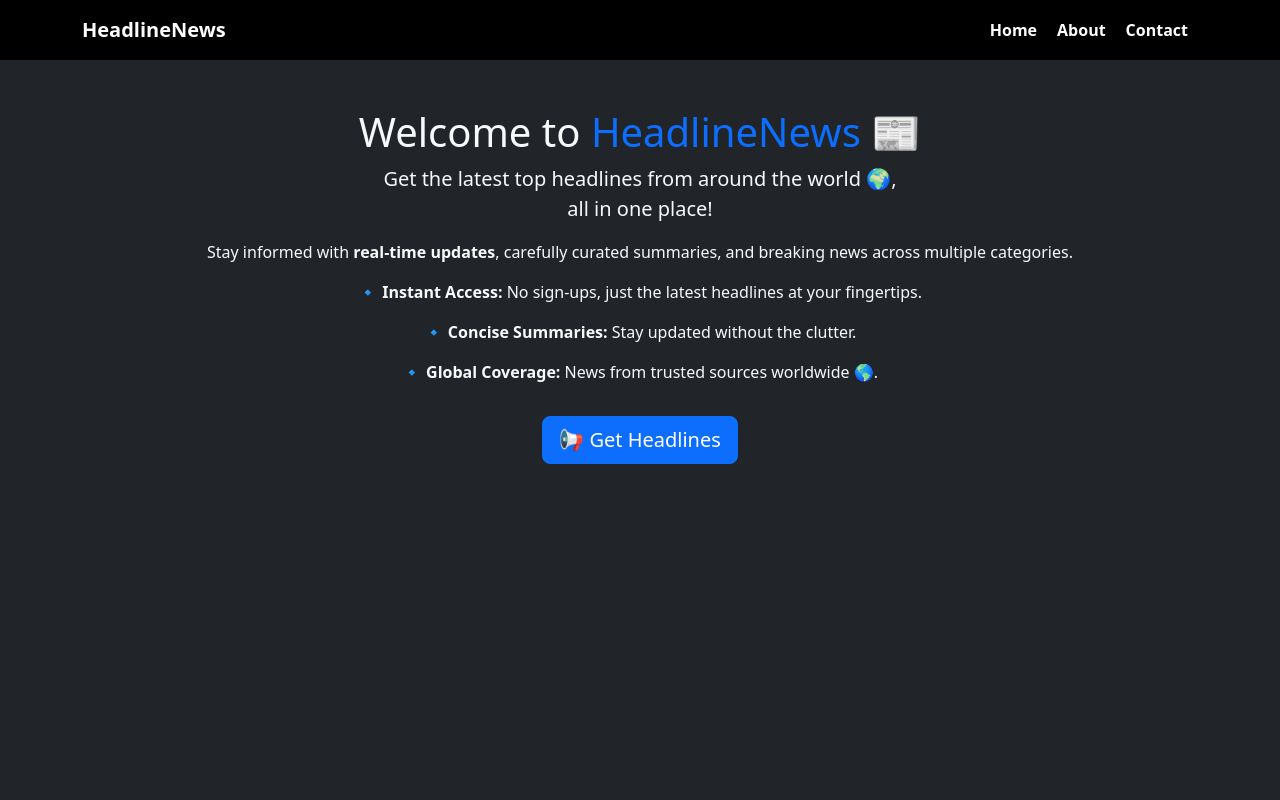
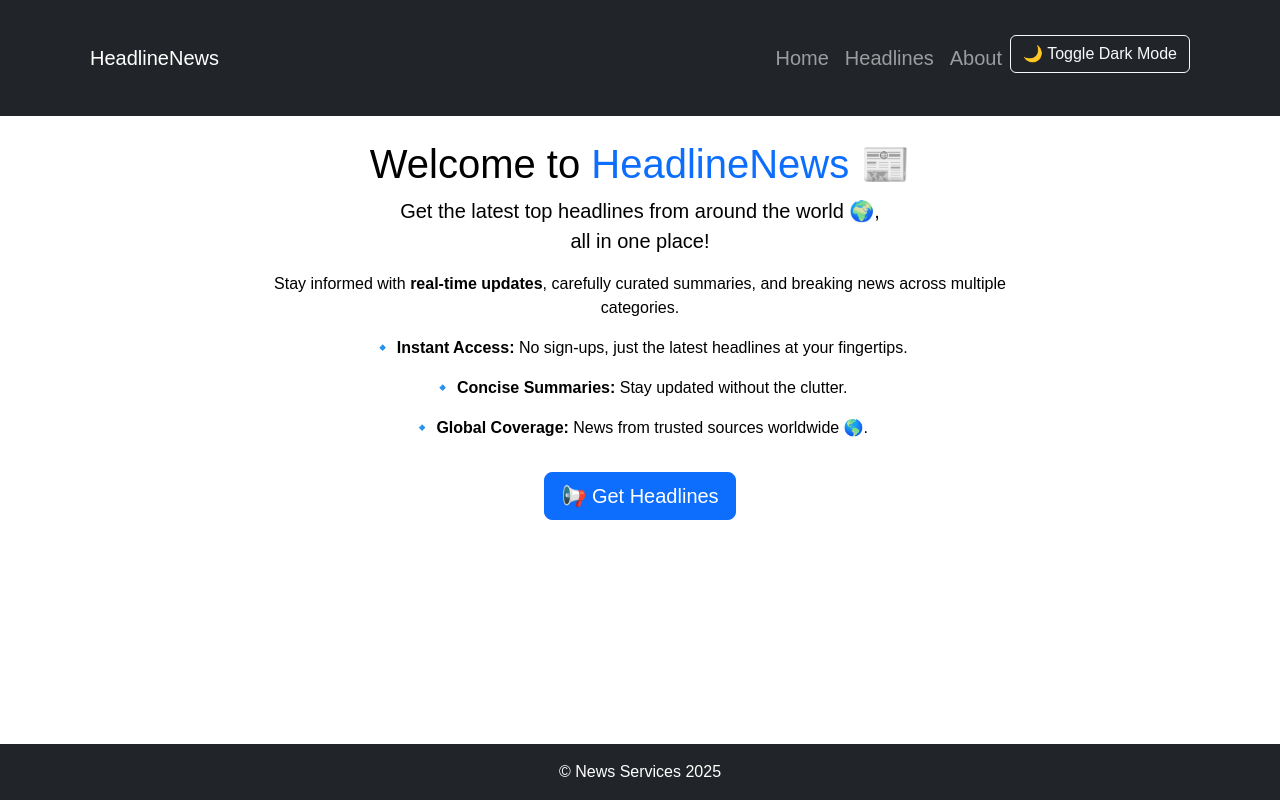
Before and after one commit to chimebukanian/news_aggregator_app, a Django app: page / in a window 1280 px wide. Run offline with Django 3.2, Linux system fonts and the light colour scheme.

Commit message:
Update base.html

```diff
--- a/news/templates/news/base.html
+++ b/news/templates/news/base.html
@@ -1,48 +1,45 @@
 <!DOCTYPE html>
 <html lang="en">
 <head>
-    <meta charset="UTF-8">
-    <meta name="viewport" content="width=device-width, initial-scale=1.0">
-    <title>Headline News</title>
+    <meta charset="utf-8">
+    <meta name="viewport" content="width=device-width, initial-scale=1">
+    <title>Top News Feed</title>
     <link rel="stylesheet" href="https://cdn.jsdelivr.net/npm/bootstrap@5.3.0/dist/css/bootstrap.min.css">
-    <script src="https://cdn.jsdelivr.net/npm/bootstrap@5.3.0/dist/js/bootstrap.bundle.min.js" defer></script>
-    <style>
-        .navbar-nav .nav-link {
-            color: white !important;
-            font-weight: bold;
-            border: 2px solid transparent;
-            transition: 0.3s;
-        }
-        .navbar-nav .nav-link:hover {
-            border: 2px solid white;
-            border-radius: 5px;
-        }
-        @media (max-width: 991px) {
-            .navbar-nav {
-                background: rgba(0, 0, 0, 0.9);
-            }
-        }
-    </style>
+    {% load static %}
+    <link rel="stylesheet" type="text/css" href="{% static 'news/css/style.css' %}">
+    <script src="{% static 'news/js/joski.js' %}" defer></script>
 </head>
-<body class="bg-dark text-light">
-
-<nav class="navbar navbar-expand-lg navbar-dark bg-black">
+<body class="light-mode">
+    <!-- Navbar -->
+    <nav class="navbar navbar-expand-lg navbar-dark bg-dark fixed-top">
         <div class="container">
-        <a class="navbar-brand fw-bold" href="#">HeadlineNews</a>
+            <a class="navbar-brand" href="{% url 'news:home' %}">HeadlineNews</a>
             <button class="navbar-toggler" type="button" data-bs-toggle="collapse" data-bs-target="#navbarNav">
                 <span class="navbar-toggler-icon"></span>
             </button>
-        <div class="collapse navbar-collapse justify-content-end" id="navbarNav">
-            <ul class="navbar-nav">
-                <li class="nav-item"><a class="nav-link" href="#">Home</a></li>
-                <li class="nav-item"><a class="nav-link" href="#">About</a></li>
-                <li class="nav-item"><a class="nav-link" href="#">Contact</a></li>
+            <div class="collapse navbar-collapse" id="navbarNav">
+                <ul class="navbar-nav ms-auto">
+                    <li class="nav-item"><a class="nav-link" href="{% url 'news:home' %}">Home</a></li>
+                    <li class="nav-item"><a class="nav-link" href="{% url 'news:index' %}">Headlines</a></li>
+                    <li class="nav-item"><a class="nav-link" href="{% url 'news:about' %}">About</a></li>
+                    <li class="nav-item">
+                        <button id="dark-mode-toggle" class="btn btn-outline-light">🌙 Toggle Dark Mode</button>
+                    </li>
                 </ul>
             </div>
         </div>
     </nav>
 
+    <!-- Main Content -->
+    <div class="container mt-5 pt-4">
         {% block content %}{% endblock %}
+    </div>
 
+    <!-- Footer -->
+    <footer class="text-center py-3 bg-dark text-white mt-5">
+        &copy; News Services 2025
+    </footer>
+
+    <script src="https://cdn.jsdelivr.net/npm/bootstrap@5.3.0/dist/js/bootstrap.bundle.min.js"></script>
 </body>
 </html>
```
Lines whose indentation alone changed are shown as unchanged.
